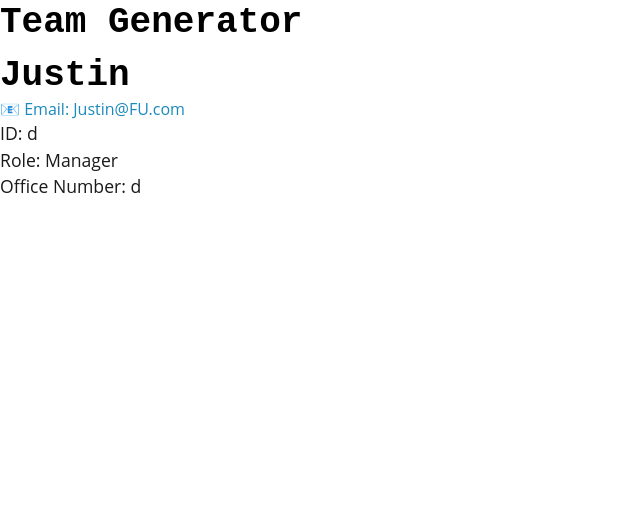
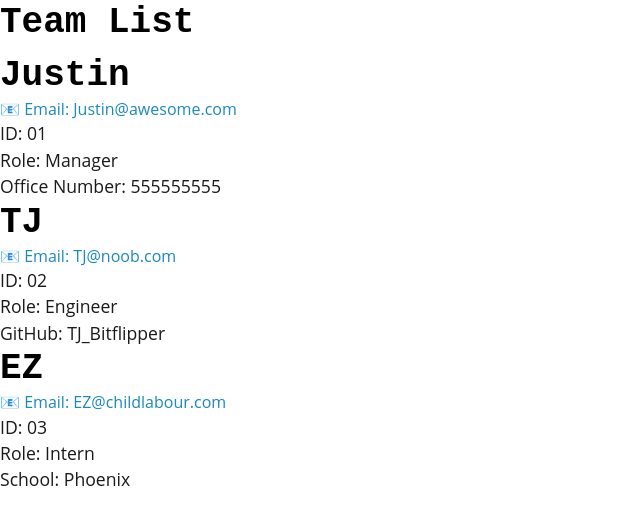
Before and after one commit to Beefs4000/Testing, a website: page Testing/output/team.html in a window 1280 px wide. Shown: the whole page, without its empty margins (0-640 px from the left). Drawn offline with nearby package versions, Linux system fonts and the light colour scheme; files that its build step writes are made by us from their sources.

Commit message:
Updated Readme

```diff
--- a/Testing/output/team.html
+++ b/Testing/output/team.html
@@ -6,12 +6,12 @@
     <meta name="viewport" content="width=device-width, initial-scale=1.0">
     <link rel="stylesheet" href="https://cdn.jsdelivr.net/npm/water.css@2/out/water.css">
     <link rel="stylesheet" href="./CSS/style.css">
-    <title>Document</title>
+    <title>Team List</title>
 </head>
 <body>
 
 <nav>
-    <h1>Team Generator</h1>
+    <h1>Team List</h1>
 </nav>
 
 <section>
@@ -20,12 +20,36 @@
 
     <h1 class="m-0">Justin</h1>
 
-    <a href="mailto:someone@yoursite.com" target="_blank" rel="noopener noreferrer">Email: Justin@FU.com</a>
+    <a href="mailto:someone@yoursite.com" target="_blank" rel="noopener noreferrer">Email: Justin@awesome.com</a>
     <!-- <p class="m-0">Email: </p> -->
-    <p class="m-0">ID: d</p>
+    <p class="m-0">ID: 01</p>
     <p class="m-0">Role: Manager</p>
 
-    <p class="m-0">Office Number: d</p>
+    <p class="m-0">Office Number: 555555555</p>
+
+</article>
+<article>
+
+    <h1 class="m-0">TJ</h1>
+
+    <a href="mailto:someone@yoursite.com" target="_blank" rel="noopener noreferrer">Email: TJ@noob.com</a>
+    <!-- <p class="m-0">Email: </p> -->
+    <p class="m-0">ID: 02</p>
+    <p class="m-0">Role: Engineer</p>
+
+    <p class="m-0">GitHub: TJ_Bitflipper</p>
+
+</article>
+<article>
+
+    <h1 class="m-0">EZ</h1>
+
+    <a href="mailto:someone@yoursite.com" target="_blank" rel="noopener noreferrer">Email: EZ@childlabour.com</a>
+    <!-- <p class="m-0">Email: </p> -->
+    <p class="m-0">ID: 03</p>
+    <p class="m-0">Role: Intern</p>
+
+    <p class="m-0">School: Phoenix</p>
 
 </article>
 </section>
```
Also changed, not shown: Testing/Assets/Sreenshot1 .jpg (added), Testing/Assets/Sreenshot2.jpg (added).
